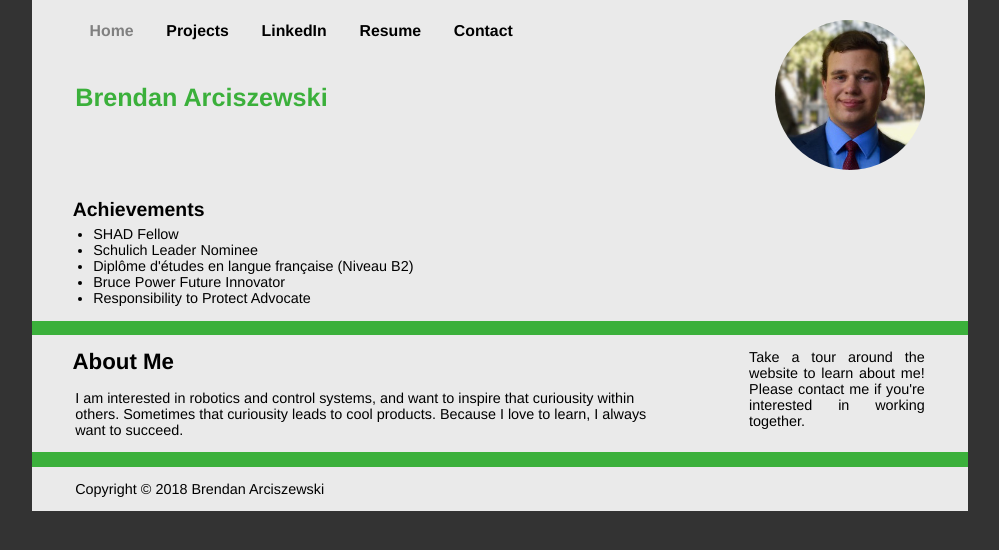
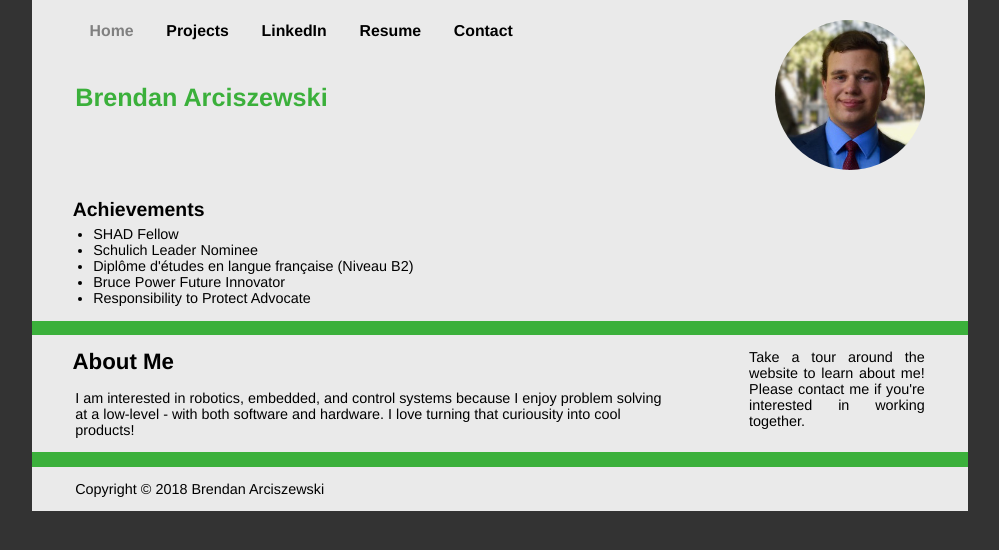
Before and after one commit to brendanarciszewski/brendanarciszewski.github.io, a Jekyll site: the page built from index.md, in a window 1280 px wide. Shown: the top 550 px of the page, without its empty margins (140-1139 px from the left). Built offline with Jekyll 4.4.1, drawn with Linux system fonts in a browser that asks for light colours; some web fonts are replaced.

Commit message:
content update

```diff
--- a/index.md
+++ b/index.md
@@ -6,5 +6,9 @@ before_con: achievements.html
 -after_con: quotes.html
 con_sidebar_1: encouragement.md
 ---
+
 ## About Me
-I am interested in robotics and control systems, and want to inspire that curiousity within others. Sometimes that curiousity leads to cool products. Because I love to learn, I always want to succeed.
+
+I am interested in robotics, embedded, and control systems because I enjoy
+problem solving at a low-level - with both software and hardware. I love
+turning that curiousity into cool products!
--- a/robots.txt
+++ b/robots.txt
@@ -1,4 +1,4 @@
-#Robots.txt for brendanarciszewski.me (allows all pages)
+#Robots.txt for brendanarciszewski.ca (allows all pages)
 
 User-agent: *
 Disallow:
--- a/sitemap.xml
+++ b/sitemap.xml
@@ -3,7 +3,7 @@
 <urlset xmlns="http://www.sitemaps.org/schemas/sitemap/0.9">
 	<url>
 		<loc>http://brendanarciszewski.ca/</loc>
-		<lastmod>2018-09-08</lastmod>
+		<lastmod>2019-05-21</lastmod>
 		<changefreq>monthly</changefreq>
 		<priority>0.5</priority>
 	</url>
```
Also changed, not shown: _includes/interests.html (+5 -3 lines).
